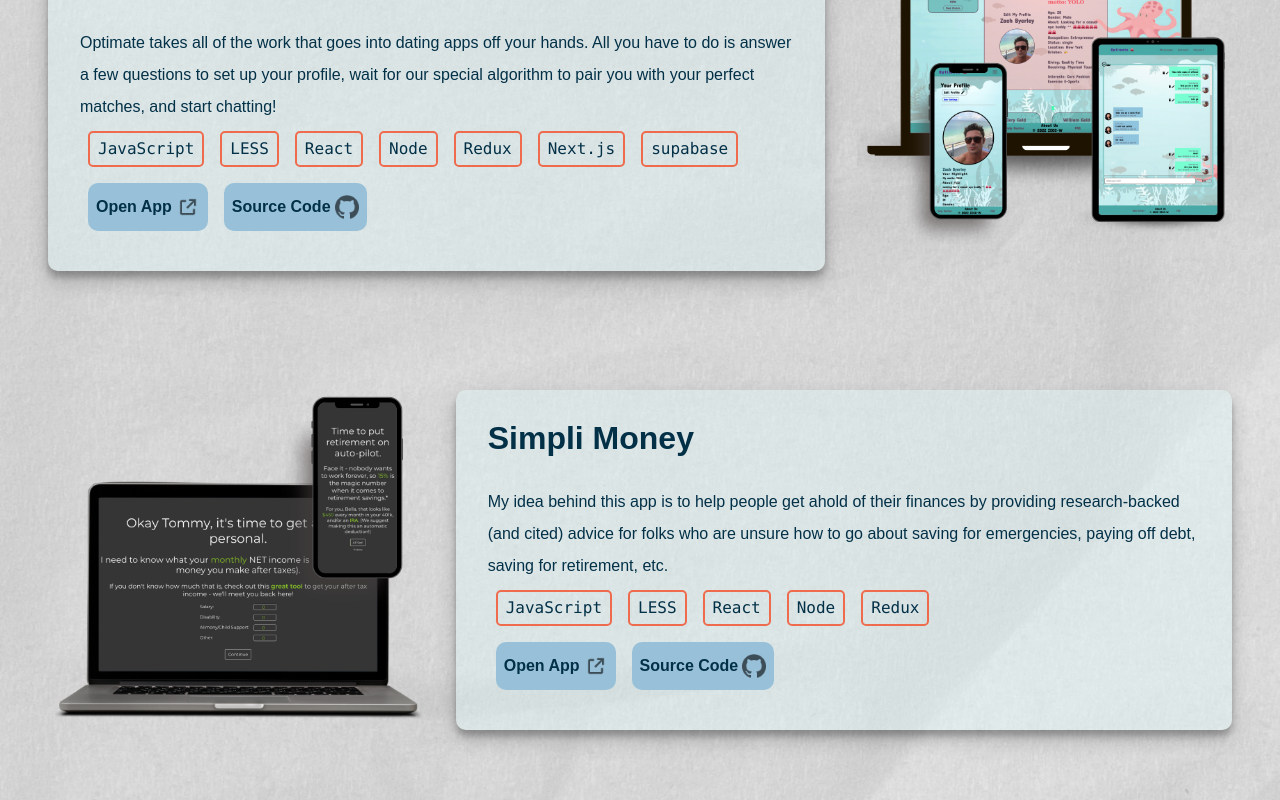
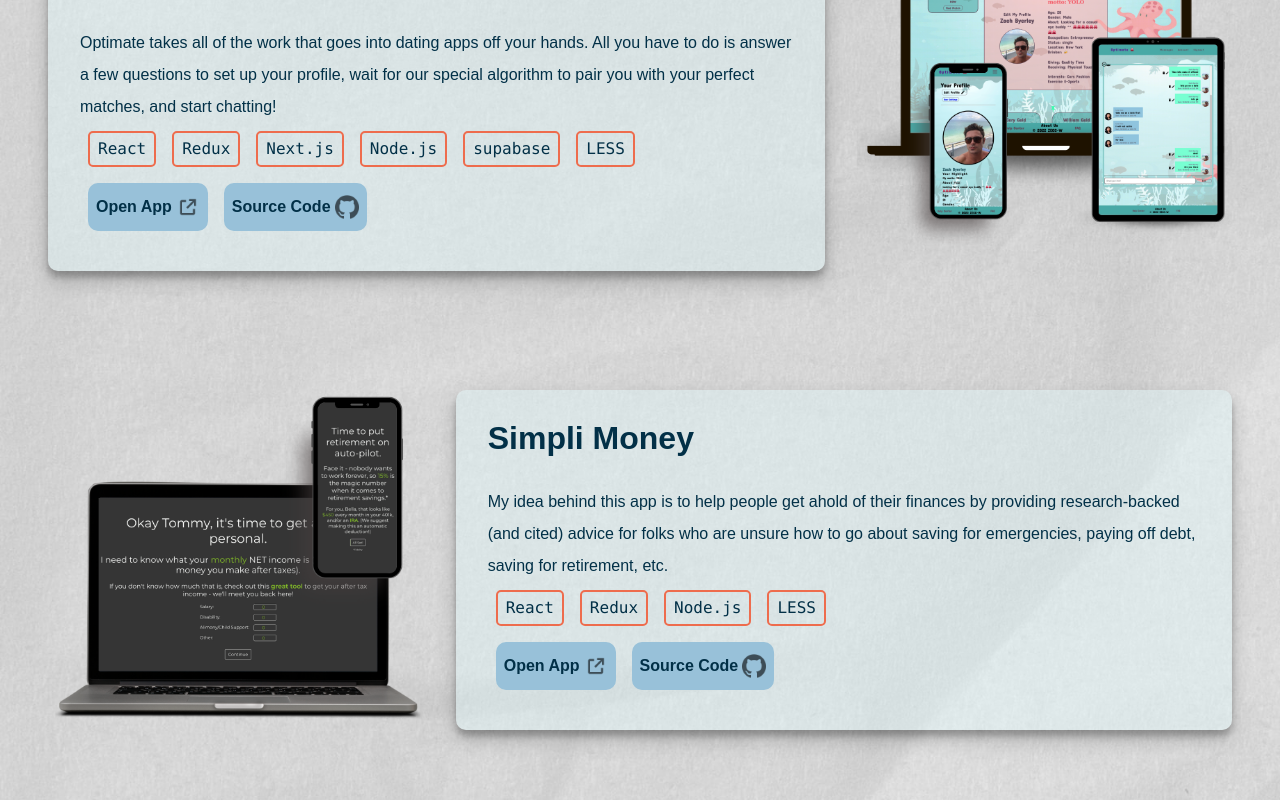
Before and after one commit to corumgold/corygold.dev, a React (Create React App) app: page / in a window 1280 px wide. Shown: the part 4300-5100 px from the top of the page. Built offline with nearby package versions, Linux system fonts and the light colour scheme; a web font is replaced by a local one.

Commit message:
Update projects

```diff
--- a/src/projects.js
+++ b/src/projects.js
@@ -8,7 +8,7 @@ const projects = [
       "2 Minute Fit is a productivity/health application that provides users with daily exercises to complete between meetings or during other breaks while working at a desk.",
     projectLink: "https://github.com/corumgold/2min.fit",
     liveLink: "https://2min.fit/",
-    tools: ["JavaScript", "React", "Node"],
+    tools: ["React", "Node.js"],
   },
   {
     id: 2,
@@ -19,15 +19,7 @@ const projects = [
       "Optimate takes all of the work that goes into dating apps off your hands. All you have to do is answer a few questions to set up your profile, wait for our special algorithm to pair you with your perfect matches, and start chatting!",
     projectLink: "https://github.com/OG-FSA-2208/Optimate",
     liveLink: "https://optim8.netlify.app/",
-    tools: [
-      "JavaScript",
-      "LESS",
-      "React",
-      "Node",
-      "Redux",
-      "Next.js",
-      "supabase",
-    ],
+    tools: ["React", "Redux", "Next.js", "Node.js", "supabase", "LESS"],
   },
   {
     id: 3,
@@ -38,7 +30,7 @@ const projects = [
       "My idea behind this app is to help people get ahold of their finances by providing research-backed (and cited) advice for folks who are unsure how to go about saving for emergencies, paying off debt, saving for retirement, etc.",
     projectLink: "https://github.com/corumgold/simpli-money",
     liveLink: "https://www.simpli.money",
-    tools: ["JavaScript", "LESS", "React", "Node", "Redux"],
+    tools: ["React", "Redux", "Node.js", "LESS"],
   },
   {
     id: 4,
@@ -48,7 +40,7 @@ const projects = [
     description:
       "Holy meta, Batman! This is the website you're looking at right now! Creating this site was another labor of love in an attempt to show the world a little bit about me and my personal style.",
     projectLink: "https://github.com/corumgold/corygold.dev",
-    tools: ["JavaScript", "LESS", "React", "Node"],
+    tools: ["React", "Node.js", "LESS"],
   },
   {
     id: 5,
@@ -58,15 +50,7 @@ const projects = [
     description:
       "This is a RESTful application that features an intuitive, mobile friendly interface as well as other features such as the ability to filter as well as form validation for updating/adding new students and campuses.",
     projectLink: "https://github.com/corumgold/enrollments-crud-app",
-    tools: [
-      "JavaScript",
-      "LESS",
-      "React",
-      "Redux",
-      "Express",
-      "Node",
-      "PostgreSQL",
-    ],
+    tools: ["React", "Redux", "Express.js", "Node.js", "PostgreSQL", "LESS"],
   },
   {
     id: 6,
@@ -76,7 +60,7 @@ const projects = [
     description:
       "This was my first attempt at an app using SQL. It's Tamagotchi... but with chickens! I had a lot of fun creating it, and I would love to flesh it out more in the future! ",
     projectLink: "https://github.com/corumgold/chickagotchi",
-    tools: ["JavaScript", "LESS", "Express", "Node", "PostgreSQL"],
+    tools: ["JavaScript", "Node.js", "Express.js", "PostgreSQL", "LESS"],
   },
 ];
 
```
